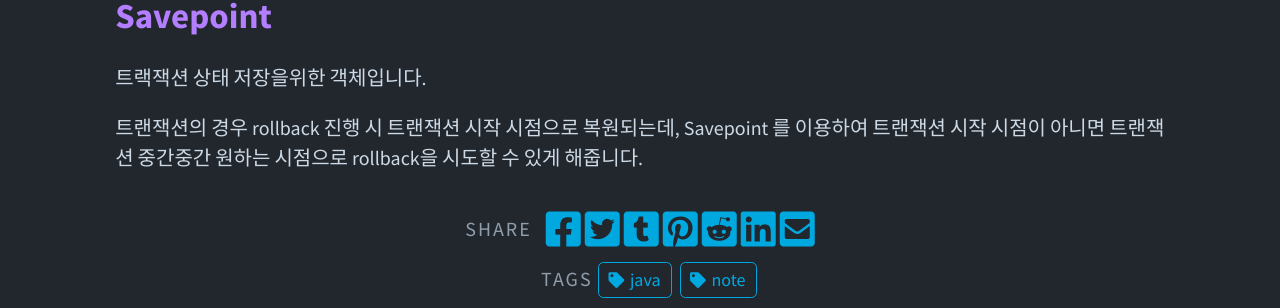
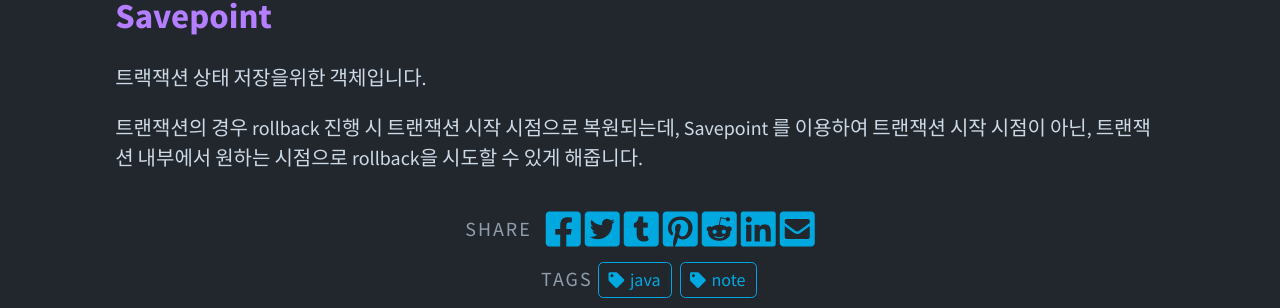
Before and after one commit to mainmethod0126/old-tech-blog, a Jekyll site: the page built from _posts/java/2023-01-02-JDBC-DataSource-Connection-Statement-Savepoint.md, in a window 1280 px wide and 900 px high, scrolled down 3199 px. Shown: the part 145-453 px from the top of the window. Built offline with Jekyll 4.4.1, drawn with Linux system fonts in a browser that asks for light colours; comment, search, counter and statistics services are not loaded.

Commit message:
멘트 수정

```diff
--- a/_posts/java/2023-01-02-JDBC-DataSource-Connection-Statement-Savepoint.md
+++ b/_posts/java/2023-01-02-JDBC-DataSource-Connection-Statement-Savepoint.md
@@ -140,4 +140,4 @@ Statement 객체는 쿼리를 실행하고, 결과를 저장하고 확인할 수
 
 트랙잭션 상태 저장을위한 객체입니다.
 
-트랜잭션의 경우 rollback 진행 시 트랜잭션 시작 시점으로 복원되는데, Savepoint 를 이용하여 트랜잭션 시작 시점이 아니면 트랜잭션 중간중간 원하는 시점으로 rollback을 시도할 수 있게 해줍니다.
+트랜잭션의 경우 rollback 진행 시 트랜잭션 시작 시점으로 복원되는데, Savepoint 를 이용하여 트랜잭션 시작 시점이 아닌, 트랜잭션 내부에서 원하는 시점으로 rollback을 시도할 수 있게 해줍니다.
```
